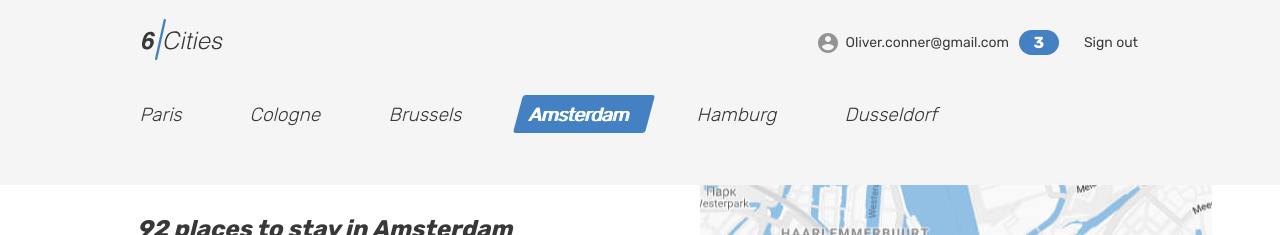
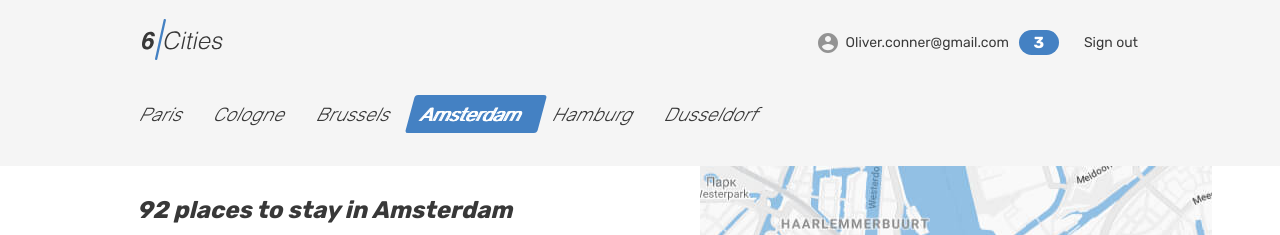
Before and after one commit to htmlacademy-react/149033-six-cities-12, a React (Create React App) app in the folder project/: page / in a window 1280 px wide. Shown: the top 235 px of the page. Built offline with nearby package versions, Linux system fonts and the light colour scheme.

Commit message:
+добавил enum ссылку +в Locations отрисовал через map

```diff
--- a/project/src/components/card/card.tsx
+++ b/project/src/components/card/card.tsx
@@ -49,7 +49,7 @@ function Card({offer, cardMouseOverHandler}: CardProps): JSX.Element {
           </div>
         </div>
         <h2 className="place-card__name">
-          <Link to={`/offer/${id}`}>{title}</Link>
+          <Link to={`${AppRoute.Room}/${id}`}>{title}</Link>
         </h2>
         <p className="place-card__type">{type}</p>
       </div>
--- a/project/src/components/locations/locations.tsx
+++ b/project/src/components/locations/locations.tsx
@@ -1,40 +1,51 @@
-import { Link } from 'react-router-dom';
-import { AppRoute } from '../../const';
+type ItemCity = {
+  city: string;
+  active: boolean;
+ };
 
 function Locations():JSX.Element {
+  const listCity: ItemCity[] = [
+    {
+      city: 'Paris',
+      active: false,
+    },
+    {
+      city: 'Cologne',
+      active: false,
+    },
+    {
+      city: 'Brussels',
+      active: false,
+    },
+    {
+      city: 'Amsterdam',
+      active: true,
+    },
+    {
+      city: 'Hamburg',
+      active: false,
+    },
+    {
+      city: 'Dusseldorf',
+      active: false,
+    },
+  ];
+
   return (
     <section className="locations container">
       <ul className="locations__list tabs__list">
-        <li className="locations__item">
-          <Link className="locations__item-link tabs__item" to={AppRoute.Main}>
-            <span>Paris</span>
-          </Link>
-        </li>
-        <li className="locations__item">
-          <Link className="locations__item-link tabs__item" to={AppRoute.Main}>
-            <span>Cologne</span>
-          </Link>
-        </li>
-        <li className="locations__item">
-          <Link className="locations__item-link tabs__item" to={AppRoute.Main}>
-            <span>Brussels</span>
-          </Link>
-        </li>
-        <li className="locations__item">
-          <a className="locations__item-link tabs__item tabs__item--active">
-            <span>Amsterdam</span>
-          </a>
-        </li>
-        <li className="locations__item">
-          <Link className="locations__item-link tabs__item" to={AppRoute.Main}>
-            <span>Hamburg</span>
-          </Link>
-        </li>
-        <li className="locations__item">
-          <Link className="locations__item-link tabs__item" to={AppRoute.Main}>
-            <span>Dusseldorf</span>
-          </Link>
-        </li>
+        {listCity.length && listCity.map((item) => (
+          <li key={item.city}>
+            <a
+              className={`locations__item-link tabs__item ${item.active ? 'tabs__item--active' : ''}`}
+              href = { item.active ? undefined : '#'}
+            >
+              {item.city}
+            </a>
+          </li>
+        )
+
+        )}
       </ul>
     </section>
   );
```
